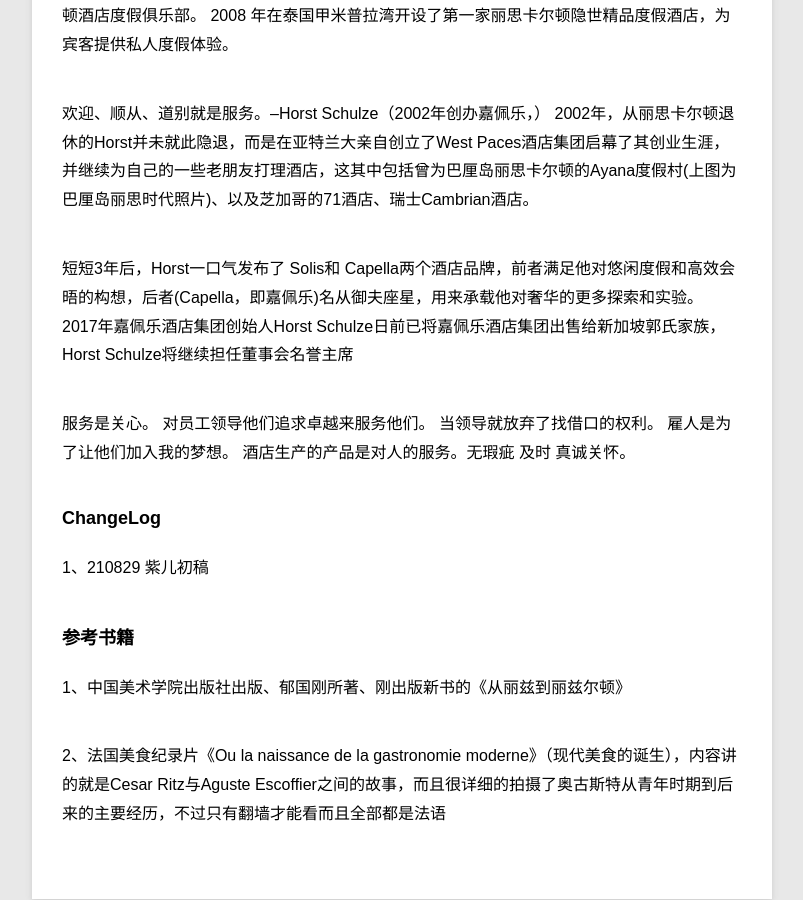
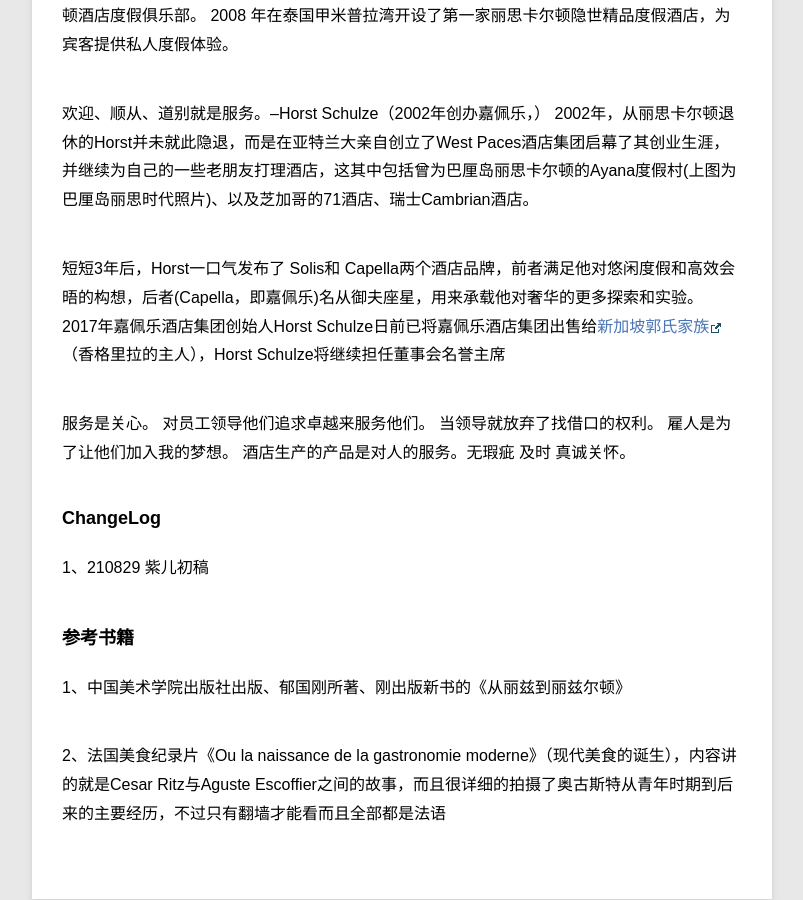
Before and after one commit to violettianjie/violettianjie.github.io, a Jekyll site: the page built from _posts/blog/2021-08-29-ritz.md, in a window 1280 px wide and 900 px high, scrolled down 4508 px. Shown: the whole window, without its empty margins (78-881 px from the left). Built offline with Jekyll 4.4.1, drawn with Linux system fonts in a browser that asks for light colours.

Commit message:
Update 2021-08-29-ritz.md

```diff
--- a/_posts/blog/2021-08-29-ritz.md
+++ b/_posts/blog/2021-08-29-ritz.md
@@ -109,7 +109,7 @@ Ritz Carlton最早进入中国市场在1993年，官方中译为“丽嘉酒店
 2002年，从丽思卡尔顿退休的Horst并未就此隐退，而是在亚特兰大亲自创立了West Paces酒店集团启幕了其创业生涯，并继续为自己的一些老朋友打理酒店，这其中包括曾为巴厘岛丽思卡尔顿的Ayana度假村(上图为巴厘岛丽思时代照片)、以及芝加哥的71酒店、瑞士Cambrian酒店。
 
 短短3年后，Horst一口气发布了 Solis和 Capella两个酒店品牌，前者满足他对悠闲度假和高效会晤的构想，后者(Capella，即嘉佩乐)名从御夫座星，用来承载他对奢华的更多探索和实验。
-2017年嘉佩乐酒店集团创始人Horst Schulze日前已将嘉佩乐酒店集团出售给新加坡郭氏家族，Horst Schulze将继续担任董事会名誉主席
+2017年嘉佩乐酒店集团创始人Horst Schulze日前已将嘉佩乐酒店集团出售给[新加坡郭氏家族](https://www.kuokgroup.com/cn/about?section=milestone)（香格里拉的主人），Horst Schulze将继续担任董事会名誉主席
 
 服务是关心。
 对员工领导他们追求卓越来服务他们。
```
